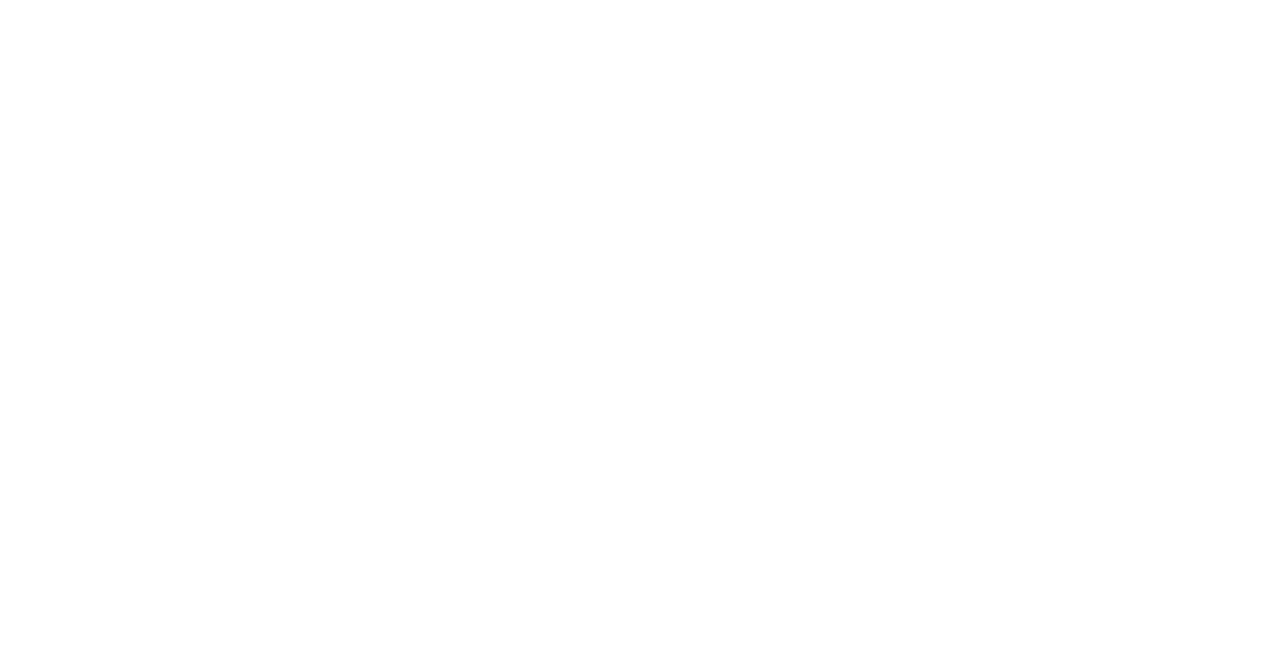
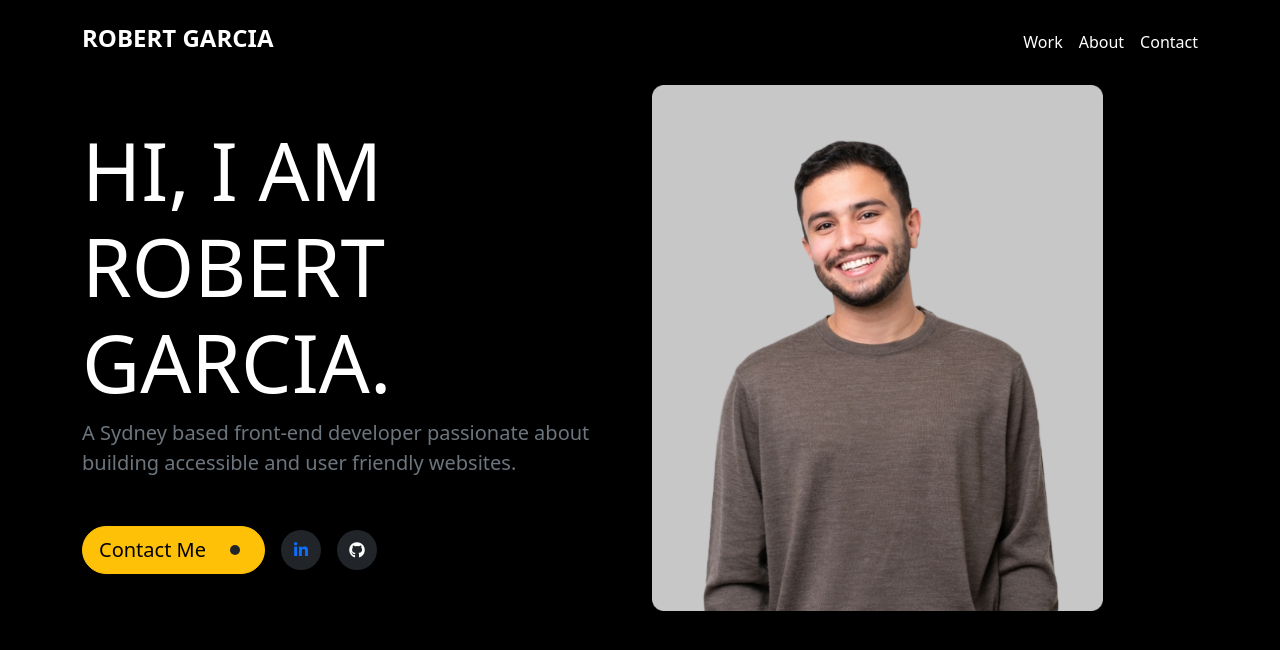
Before and after one commit to leaderengineer/portfolio-bootstrap, a plain HTML site: page index.html in a window 1280 px wide. Drawn offline with nearby package versions, Linux system fonts and the light colour scheme.

Commit message:
add to project

```diff
--- a/index.html
+++ b/index.html
@@ -6,11 +6,69 @@
     <meta name="viewport" content="width=device-width, initial-scale=1.0">
     <title>Responsive Bootstrap</title>
     <link rel="stylesheet" href="https://cdnjs.cloudflare.com/ajax/libs/bootstrap/5.3.3/css/bootstrap.min.css">
+    <link rel="stylesheet" href="https://cdnjs.cloudflare.com/ajax/libs/font-awesome/6.7.2/css/all.min.css">
+
+    <style>
+        .header-section-title {
+            font-size: 80px !important;
+        }
+
+        .social-icon {
+            width: 40px;
+            height: 40px;
+            border-radius: 50%;
+        }
+
+        .circle {
+            width: 10px;
+            height: 10px;
+            border-radius: 50%;
+        }
+    </style>
 </head>
 
-<body>
-
-    <script src="https://cdnjs.cloudflare.com/ajax/libs/bootstrap/5.3.3/js/bootstrap.bundle.min.js"></script>
+<body class="bg-black">
+    <nav>
+        <div class="container d-flex align-items-center py-4 justify-content-between">
+            <h1 class="navbar-brand text-white fs-4 text-uppercase fw-bold">robert garcia</h1>
+            <ul class="d-flex my-0 gap-3 list-unstyled">
+                <li><a class="text-decoration-none text-white" href="#">Work</a></li>
+                <li><a class="text-decoration-none text-white" href="#">About</a></li>
+                <li><a class="text-decoration-none text-white" href="#">Contact</a></li>
+            </ul>
+        </div>
+    </nav>
+    <header>
+        <div class="container">
+            <div
+                class="row d-flex align-items-center flex-lg-row gap-lg-0 my-lg-0 flex-sm-column-reverse gap-sm-5 my-sm-5">
+                <div class="col col-lg-6 col-sm-12 col-md-6">
+                    <h1 class="header-section-title text-uppercase text-white">hi, i am <br> robert garcia.</h1>
+                    <p class="lead text-secondary fw-normal">A Sydney based front-end developer passionate about
+                        building
+                        accessible
+                        and user
+                        friendly
+                        websites.</p>
+                    <div class="d-flex align-items-center gap-3 mt-5">
+                        <button
+                            class="d-flex align-items-center btn btn-warning fw-normal rounded-5 px-lg-2 px-sm-4 fs-5 py-2">
+                            <span class="px-lg-2">Contact Me</span>
+                            <div class="circle bg-dark mx-3"></div>
+                        </button>
+                        <i
+                            class="d-flex align-items-center justify-content-center text-primary bg-dark social-icon fa-brands fa-linkedin-in"></i>
+                        <i
+                            class="d-flex align-items-center bg-dark text-white justify-content-center fa-brands social-icon fa-github"></i>
+                    </div>
+                </div>
+                <div class="col col-lg-5 col-sm-12 col-md-6">
+                    <img width="600" height="683" class="img-fluid" src="./images/header-section-image.png"
+                        alt="This is Robert Garcia image">
+                </div>
+            </div>
+        </div>
+    </header>
 </body>
 
 </html>
```
Also changed, not shown: images/header-section-image.png (added).
